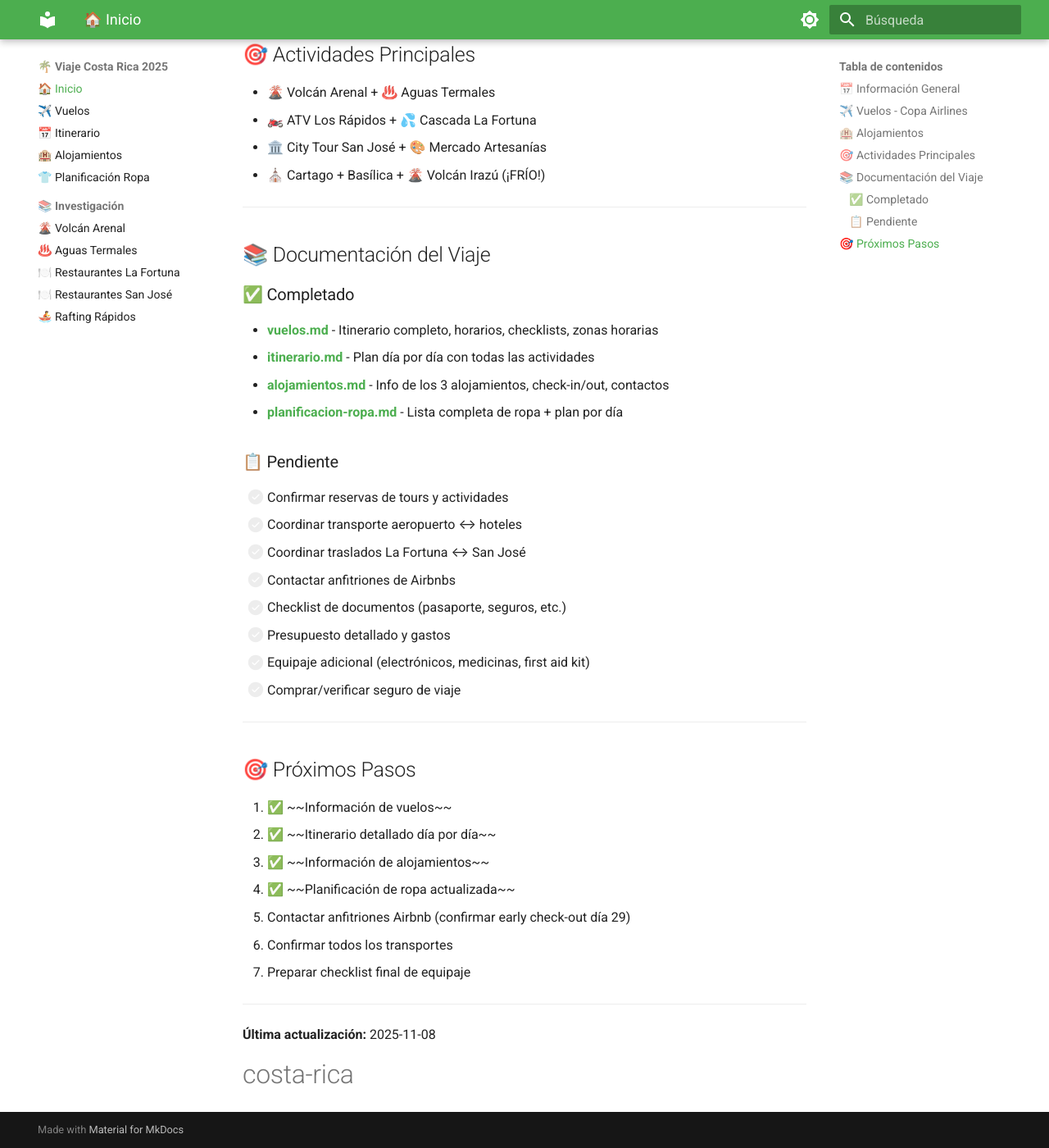
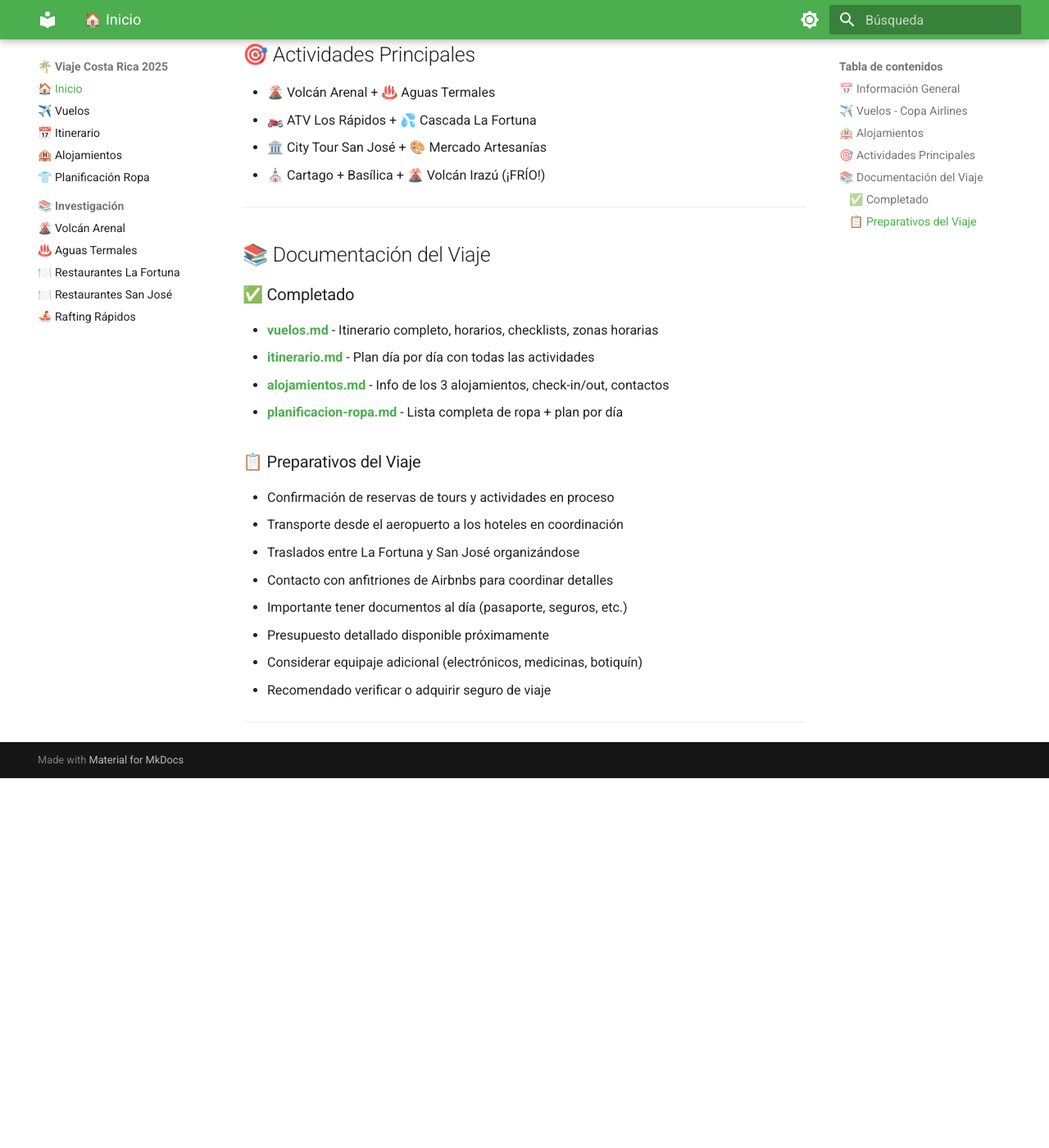
Before and after one commit to jvelez79/costa-rica, an MkDocs documentation site: the page built from docs/index.md, in a window 1280 px wide and 1400 px high, scrolled down 741 px. Shown: the whole window at 82% size. Built offline with MkDocs 1.6.1 and Material for MkDocs 9.7.7, drawn with Linux system fonts in a browser that asks for light colours; after the commit the page ends 1690 px from its top, so only the background shows below that.

Commit message:
Refactor index.md: Convert to public website style
- Remove checkbox task lists from "Pendiente" section
- Convert to informative bullet points in "Preparativos del Viaje"
- Remove "Próximos Pasos" section with strikethrough items
- Remove "Última actualización" metadata
- Neutralize tone from directive to informative
- All essential information preserved

🤖 Generated with [Claude Code](https://claude.com/claude-code)

Co-Authored-By: Claude <noreply@anthropic.com>

```diff
--- a/docs/index.md
+++ b/docs/index.md
@@ -32,28 +32,14 @@
 - [**alojamientos.md**](./alojamientos.md) - Info de los 3 alojamientos, check-in/out, contactos
 - [**planificacion-ropa.md**](./planificacion-ropa.md) - Lista completa de ropa + plan por día
 
-### 📋 Pendiente
-- [ ] Confirmar reservas de tours y actividades
-- [ ] Coordinar transporte aeropuerto ↔ hoteles
-- [ ] Coordinar traslados La Fortuna ↔ San José
-- [ ] Contactar anfitriones de Airbnbs
-- [ ] Checklist de documentos (pasaporte, seguros, etc.)
-- [ ] Presupuesto detallado y gastos
-- [ ] Equipaje adicional (electrónicos, medicinas, first aid kit)
-- [ ] Comprar/verificar seguro de viaje
+### 📋 Preparativos del Viaje
+- Confirmación de reservas de tours y actividades en proceso
+- Transporte desde el aeropuerto a los hoteles en coordinación
+- Traslados entre La Fortuna y San José organizándose
+- Contacto con anfitriones de Airbnbs para coordinar detalles
+- Importante tener documentos al día (pasaporte, seguros, etc.)
+- Presupuesto detallado disponible próximamente
+- Considerar equipaje adicional (electrónicos, medicinas, botiquín)
+- Recomendado verificar o adquirir seguro de viaje
 
 ---
-
-## 🎯 Próximos Pasos
-1. ✅ ~~Información de vuelos~~
-2. ✅ ~~Itinerario detallado día por día~~
-3. ✅ ~~Información de alojamientos~~
-4. ✅ ~~Planificación de ropa actualizada~~
-5. Contactar anfitriones Airbnb (confirmar early check-out día 29)
-6. Confirmar todos los transportes
-7. Preparar checklist final de equipaje
-
----
-
-**Última actualización:** 2025-11-08
-# costa-rica
```
